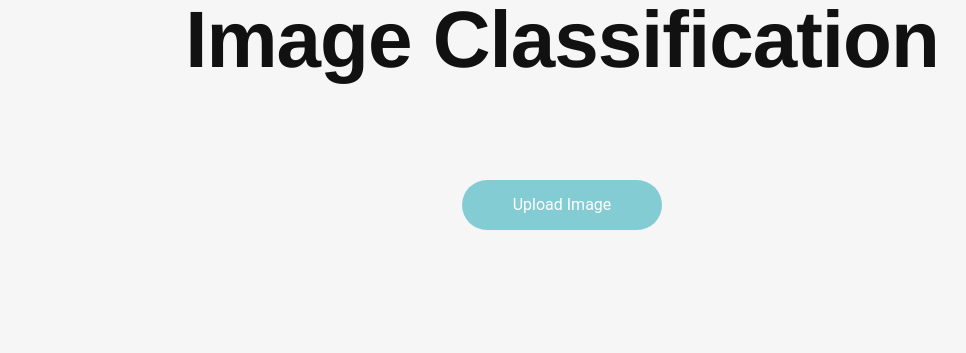
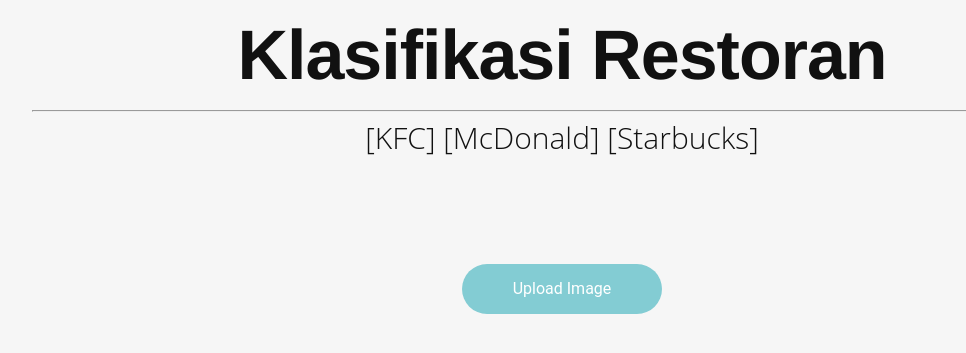
Before and after one commit to anwaruddin08/restaurant-classified, a Flask app: page / in a window 1280 px wide. Shown: the top 353 px of the page, without its empty margins (78-1044 px from the left). Run offline with Flask 2, Linux system fonts and the light colour scheme.

Commit message:
Update index.html

```diff
--- a/templates/index.html
+++ b/templates/index.html
@@ -26,12 +26,14 @@
             });
             });
         </script>
-        <title>Image Classification</title>
+        <title>Klasifikasi Restoran</title>
     </head>
     <body>
         <main class="main_full">
             <div class="container">
-                <h1>Image Classification</h1>
+                <h1>Klasifikasi Restoran</h1>
+                <hr>
+                <h2>[KFC] [McDonald] [Starbucks]</h2>
                 <div class="panel">
                     <div class="button_outer">
                         <div class="btn_upload">
@@ -46,6 +48,7 @@
                 <div class="uploaded_file_view" id="uploaded_view">
                     <!-- <img id="imageData" src="#" alt="your image"> -->
                     <span class="file_remove">X</span>
+                    <h3>Sepertinya ini</h3>
                     <h2 id="classText"></h2>
                 </div>
             </div>
@@ -220,7 +223,8 @@
         h1 {
             color: #111;
             font-family: 'Helvetica Neue', sans-serif;
-            font-size: 80px;
+            font-size: 70px;
+            padding:20px;
             font-weight: bold;
             letter-spacing: -1px;
             line-height: 1;
@@ -234,6 +238,7 @@
             font-weight: 300;
             line-height: 32px;
             margin: 0 0 72px;
+            padding:10px;
             text-align: center;
         }
 
```
